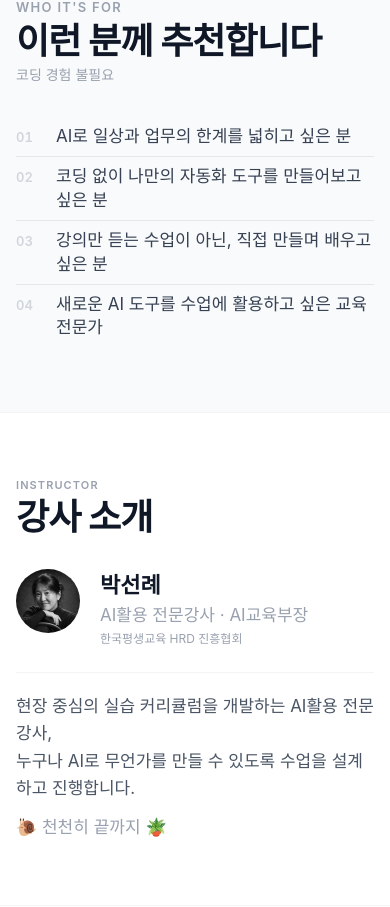
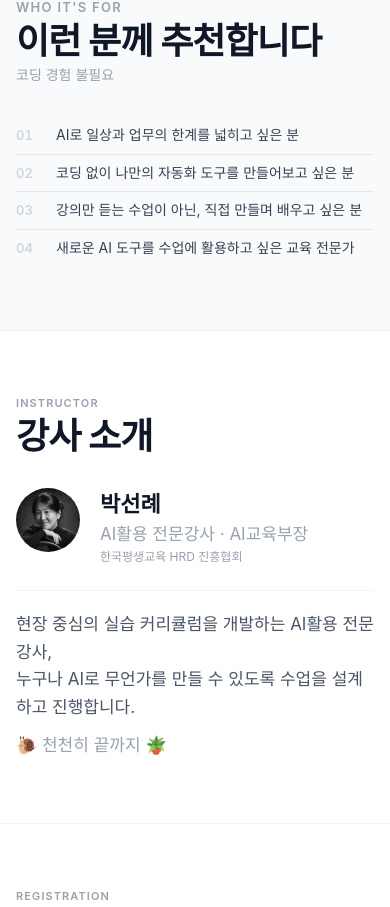
Before and after one commit to sunrye-park/4060vibecoding, a React (Vite) app: page / in a window 390 px wide. Shown: the part 1357-2264 px from the top of the page. Built offline with nearby package versions, Linux system fonts and the light colour scheme; no server answers; a web font is replaced by a local one.

Commit message:
Reduce target audience item font size on mobile

```diff
--- a/src/components/TargetAudience.jsx
+++ b/src/components/TargetAudience.jsx
@@ -27,7 +27,7 @@
               <span className="text-[13px] font-semibold text-gray-300 tabular-nums flex-shrink-0 w-6">
                 {String(i + 1).padStart(2, '0')}
               </span>
-              <p className="text-[17px] text-gray-700 leading-snug">{text}</p>
+              <p className="text-[14px] sm:text-[17px] text-gray-700 leading-snug">{text}</p>
             </div>
           ))}
         </div>
```
